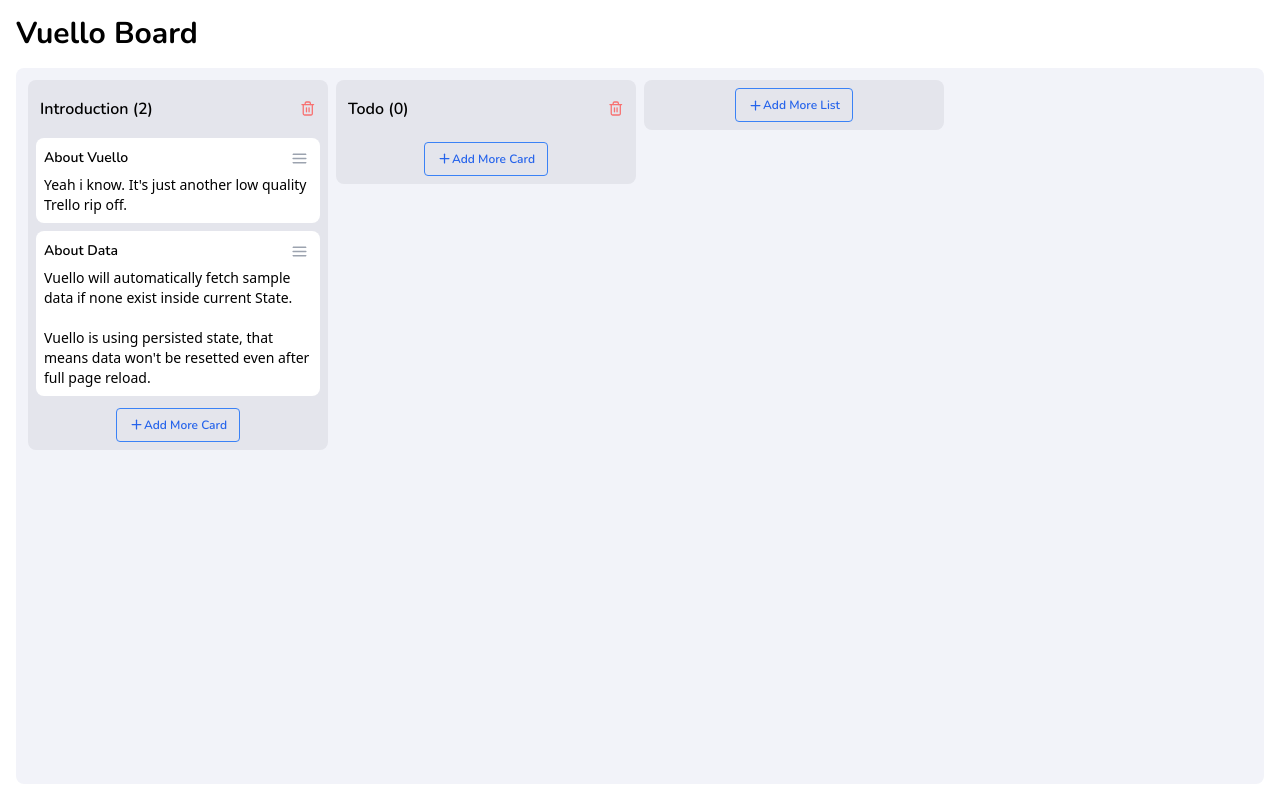
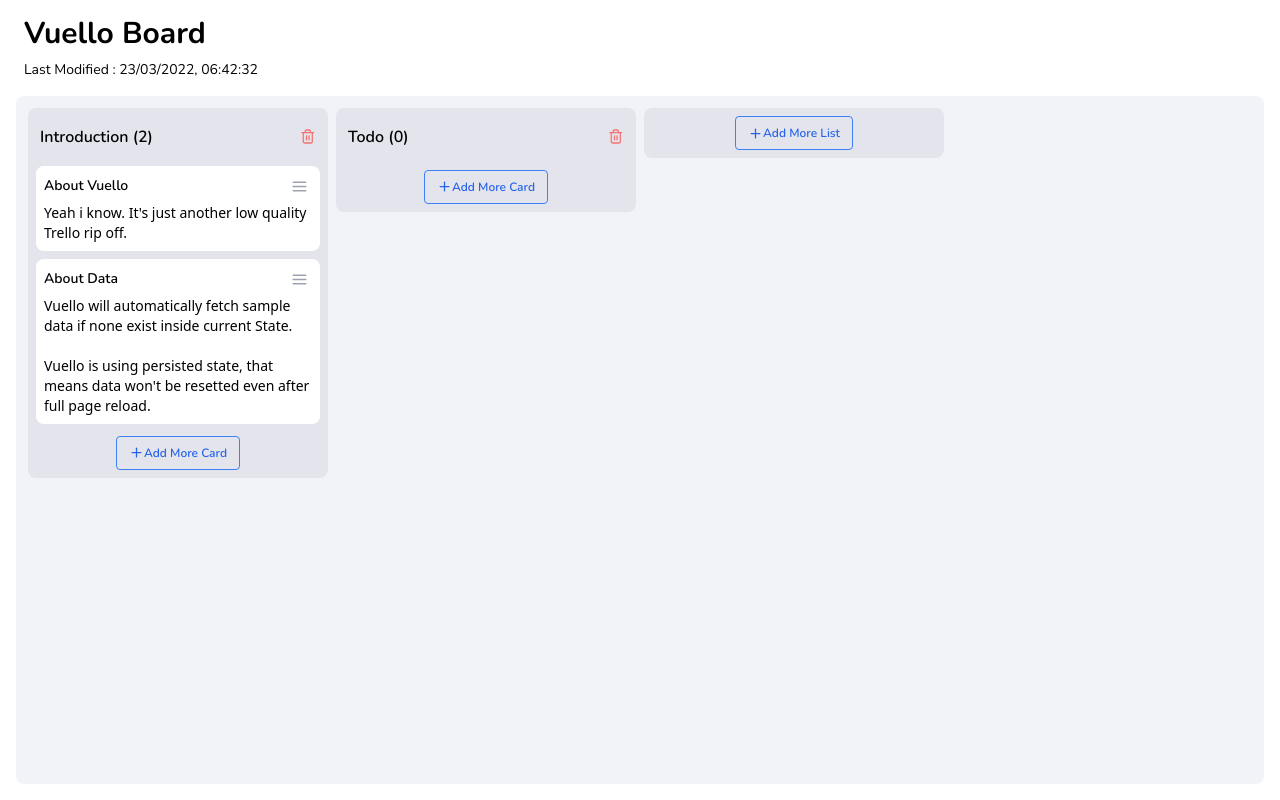
Before and after one commit to kurnyaannn/vuello, a Vue app: page / in a window 1280 px wide. Built offline with nearby package versions, Linux system fonts and the light colour scheme.

Commit message:
add change board title functionality and last modified date

```diff
--- a/public/sample-data.json
+++ b/public/sample-data.json
@@ -1,5 +1,6 @@
 {
   "title": "Vuello Board",
+  "last_modified": "23/03/2022, 06:42:32",
   "containers": [
     {
       "id": 1,
--- a/src/App.vue
+++ b/src/App.vue
@@ -1,14 +1,19 @@
 <script setup>
-import { ref, watch, computed, onBeforeMount } from 'vue'
+import { ref, reactive, watch, computed, onBeforeMount } from 'vue'
 import { useStore } from 'vuex'
 import axios from 'axios'
 import KanbanBoard from './components/kanban/KanbanBoard.vue'
 import ContainerModal from '@/components/modals/ContainerModal.vue'
+import CloseIcon from '@/components/icons/CloseIcon.vue'
+import SaveIcon from '@/components/icons/SaveIcon.vue'
 
 const store = useStore()
 const displayContainerModal = ref(false)
 const displayCardModal = ref(false)
-const title = ref('Vuello Board')
+const state = reactive({
+  is_editing_title: false,
+  temp_title: null,
+})
 const payload = computed(() => {
   return store.getters['vuello/getVuelloDatas']
 })
@@ -21,11 +26,55 @@
     })
   }
 })
+
+const handleEditTitle = (type) => {
+  if (type === 'edit') {
+    state.is_editing_title = true
+    state.temp_title = payload.value.title
+  } else if (type === 'save') {
+    state.is_editing_title = false
+    payload.value.last_modified = new Date().toLocaleString('en-GB')
+    store.dispatch('vuello/setVuello', payload.value)
+  } else {
+    state.is_editing_title = false
+    payload.value.title = state.temp_title
+  }
+}
 </script>
 
 <template>
   <div v-if="payload" class="flex h-screen flex-col p-4">
-    <h1 class="text-3xl font-bold mb-4">{{ payload.title }}</h1>
+    <div v-if="!state.is_editing_title">
+      <span
+        class="rounded-md px-2 text-3xl font-bold transition-all duration-300 ease-in-out hover:cursor-pointer hover:bg-slate-200"
+        @click="handleEditTitle('edit')"
+      >
+        {{ payload.title }}
+      </span>
+    </div>
+    <div v-else class="flex place-items-center">
+      <input
+        v-model="payload.title"
+        type="text"
+        class="block w-[230px] rounded-lg border border-gray-300 bg-gray-50 p-2 text-xl text-gray-900 transition duration-300 ease-in-out focus:border-blue-500 focus:ring-blue-500"
+        placeholder="Add Board Title"
+      />
+      <div class="ml-2 flex place-items-center justify-center">
+        <SaveIcon
+          height="30px"
+          class="mr-2 cursor-pointer rounded-full bg-blue-500 p-1 text-white hover:bg-blue-700"
+          @click="handleEditTitle('save')"
+        />
+        <CloseIcon
+          height="30px"
+          class="cursor-pointer rounded-full p-1 text-red-500 hover:bg-red-600 hover:text-white"
+          @click="handleEditTitle('cancel')"
+        />
+      </div>
+    </div>
+    <h3 class="mt-2 mb-4 px-2 text-sm">
+      Last Modified : {{ payload.last_modified }}
+    </h3>
     <KanbanBoard
       :payload="payload"
       @addContainer="displayContainerModal = true"
--- a/src/components/kanban/KanbanBoard.vue
+++ b/src/components/kanban/KanbanBoard.vue
@@ -39,6 +39,7 @@
 })
 const vuello = reactive({
   title: null,
+  last_modified: new Date().toLocaleString('en-GB'),
   containers: [],
   cards: [],
 })
@@ -74,7 +75,6 @@
   const id = event.dataTransfer.getData('id')
   const item = vuello.cards.find((card) => card.id == id)
   item.id_container = containerId
-  console.log(event, containerId)
   store.dispatch('vuello/setVuello', vuello)
 }
 const handleDeleteItem = (type, id) => {
@@ -274,6 +274,7 @@
                       <MoveIcon
                         height="25px"
                         class="cursor-grab rounded-full p-1 text-gray-400 hover:bg-gray-200 hover:text-gray-700"
+                        @click.stop=""
                         @mouseenter="state.isDraggable = true"
                         @mouseleave="state.isDraggable = false"
                       />
```
